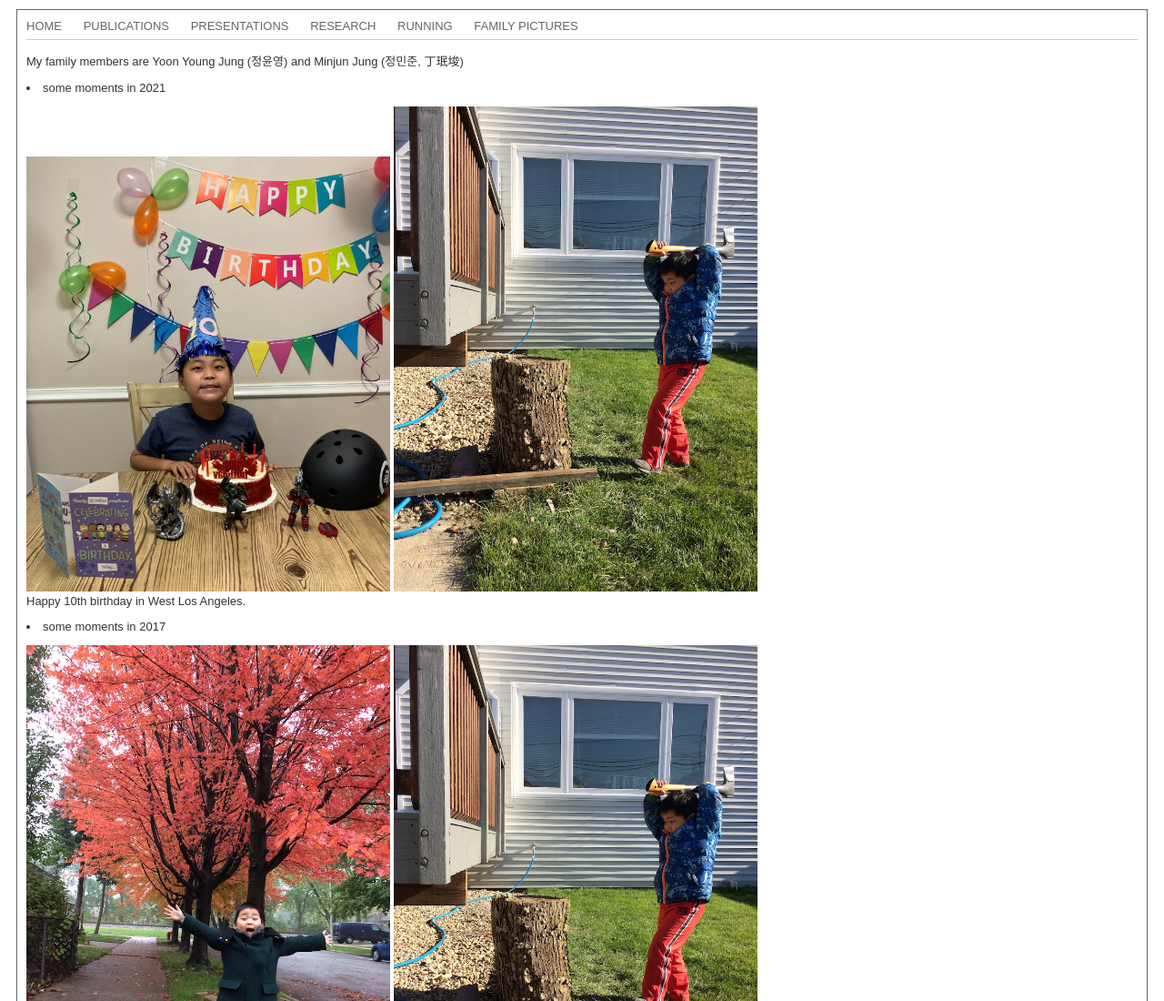
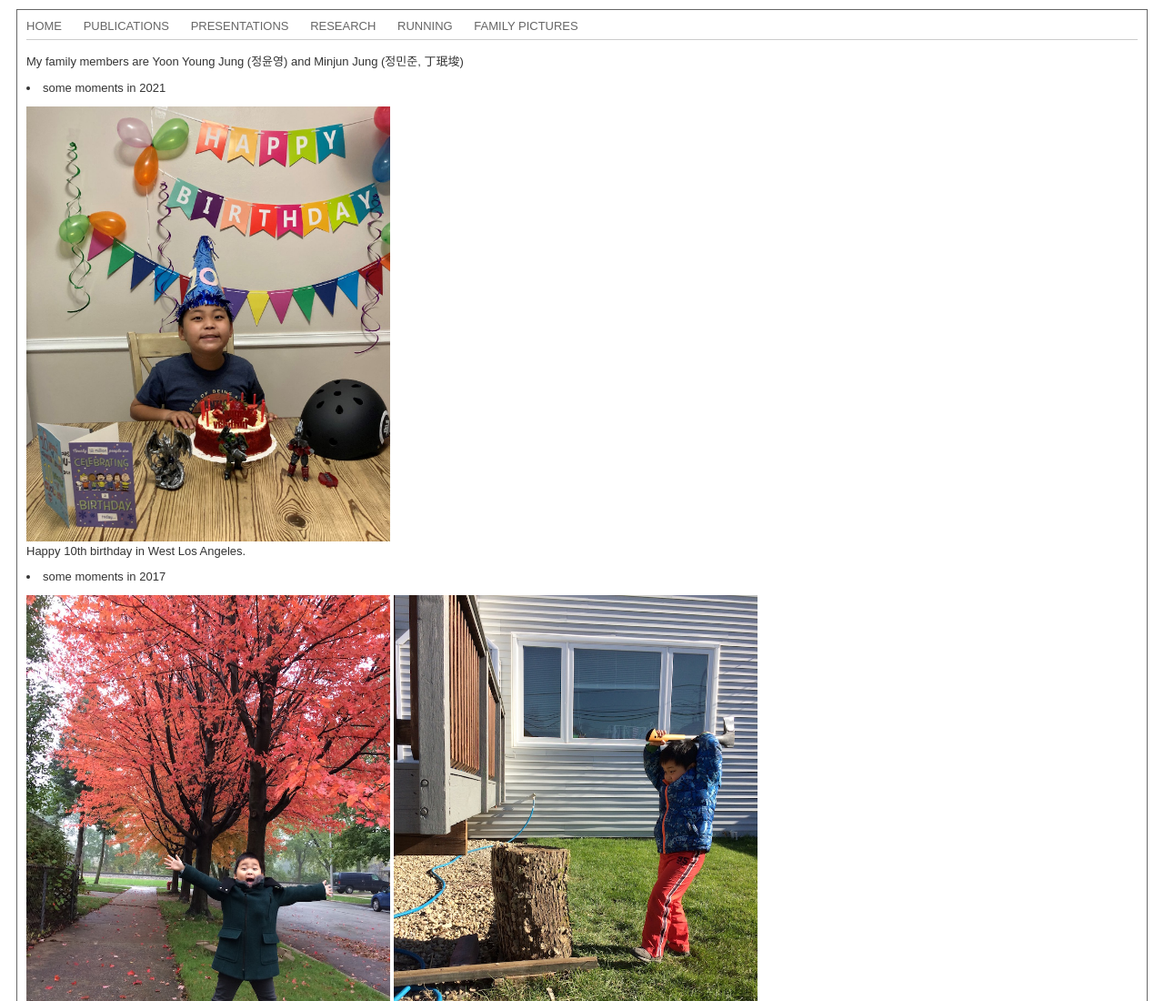
Before and after one commit to dauss75/dauss75.github.io, a plain HTML site: page family.html in a window 1280 px wide. Shown: the top 1100 px of the page at 91% size. Drawn offline with Linux system fonts and the light colour scheme.

Commit message:
Update family.html

```diff
--- a/family.html
+++ b/family.html
@@ -19,11 +19,10 @@
    </div>
    <hr />
    <p>My family members are Yoon Young Jung (정윤영) and Minjun Jung (정민준, 丁珉埈)<br/><p>
-     <li> some moments in 2021</li>
-     <p><img src="images/min_10th_bday.jpg" width="400" alt="Minjun C. Jung" />
-       <img src="images/minjun3.jpg" width="400" alt="Minjun C. Jung" /><br>
-       Happy 10th birthday in West Los Angeles.<br/>
-     </p>
+   <li> some moments in 2021</li>
+   <p><img src="images/min_10th_bday.jpg" width="400" alt="Minjun C. Jung" /><br>
+     Happy 10th birthday in West Los Angeles.<br/>
+   </p>
    <li> some moments in 2017</li>
    <p><img src="images/minjun.jpg" width="400" alt="Minjun C. Jung" />
      <img src="images/minjun3.jpg" width="400" alt="Minjun C. Jung" /><br>
```
